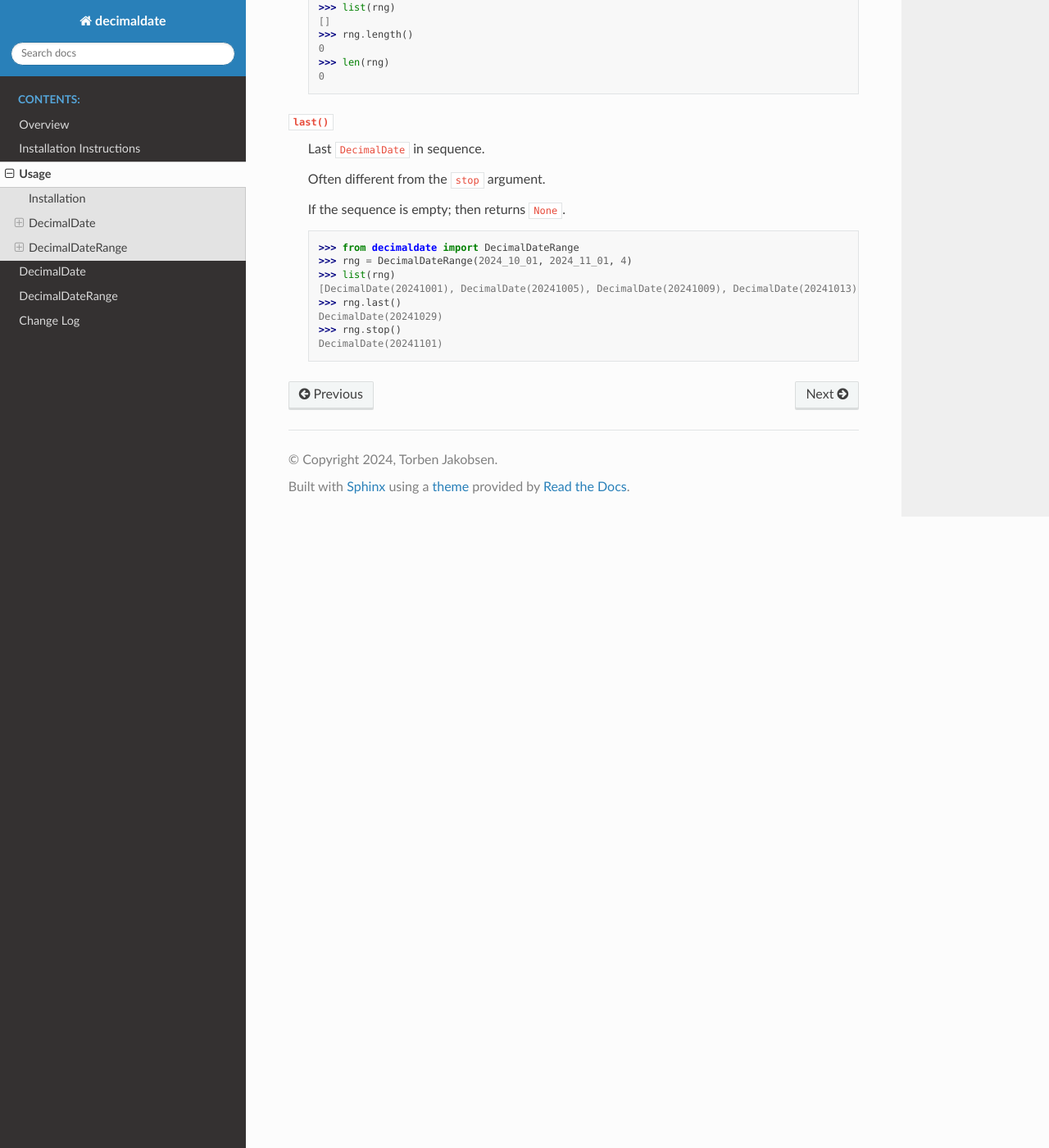
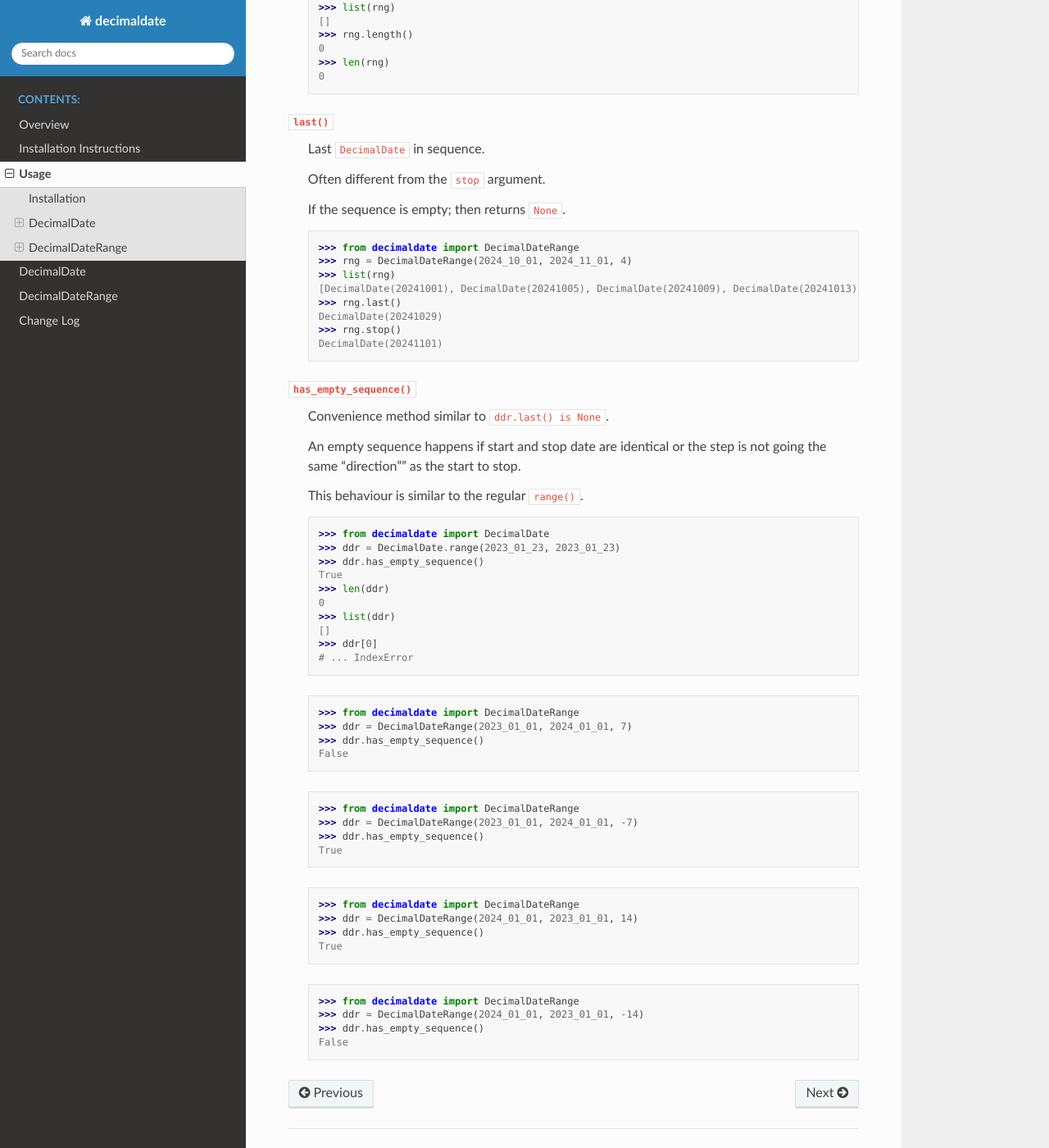
Before and after one commit to TorbenJakobsen/decimaldate, a Sphinx documentation site: the page built from docs/source/usage.rst, in a window 1280 px wide and 1400 px high, scrolled down 10843 px. Shown: the whole window at 82% size. Built offline with Sphinx 7.4.7 and the Read the Docs theme 3.1.0, drawn with Linux system fonts in a browser that asks for light colours.

Commit message:
add `has_empty_sequence()` + bump to 0.2.3

```diff
--- a/README.rst
+++ b/README.rst
@@ -42,9 +42,9 @@
    :alt: Using black formatter
    :target: https://github.com/psf/black
 
-.. |commits-since| image:: https://img.shields.io/github/commits-since/TorbenJakobsen/decimaldate/v0.2.2.svg
+.. |commits-since| image:: https://img.shields.io/github/commits-since/TorbenJakobsen/decimaldate/v0.2.3.svg
    :alt: Commits since latest release
-   :target: https://github.com/TorbenJakobsen/decimaldate/compare/v0.2.2...main
+   :target: https://github.com/TorbenJakobsen/decimaldate/compare/v0.2.3...main
 
 .. |license| image:: https://img.shields.io/badge/License-BSD%203--Clause-blue.svg
    :alt: BSD 3 Clause
--- a/docs/source/index.rst
+++ b/docs/source/index.rst
@@ -26,9 +26,9 @@
    :alt: Using black formatter
    :target: https://github.com/psf/black
 
-.. |commits-since| image:: https://img.shields.io/github/commits-since/TorbenJakobsen/decimaldate/v0.2.2.svg
+.. |commits-since| image:: https://img.shields.io/github/commits-since/TorbenJakobsen/decimaldate/v0.2.3.svg
    :alt: Commits since latest release
-   :target: https://github.com/TorbenJakobsen/decimaldate/compare/v0.2.2...main
+   :target: https://github.com/TorbenJakobsen/decimaldate/compare/v0.2.3...main
 
 .. |license| image:: https://img.shields.io/badge/License-BSD%203--Clause-blue.svg
    :alt: BSD 3 Clause
--- a/docs/source/usage.rst
+++ b/docs/source/usage.rst
@@ -506,3 +506,42 @@ Instance Methods
     DecimalDate(20241029)
     >>> rng.stop()
     DecimalDate(20241101)
+
+``has_empty_sequence()``
+    Convenience method similar to ``ddr.last() is None``.
+
+    An empty sequence happens if start and stop date are identical
+    or the step is not going the same "direction"" as the start to stop.
+
+    This behaviour is similar to the regular ``range()``.
+
+    >>> from decimaldate import DecimalDate
+    >>> ddr = DecimalDate.range(2023_01_23, 2023_01_23)
+    >>> ddr.has_empty_sequence()
+    True
+    >>> len(ddr)
+    0
+    >>> list(ddr)
+    []
+    >>> ddr[0]
+    # ... IndexError
+
+    >>> from decimaldate import DecimalDateRange
+    >>> ddr = DecimalDateRange(2023_01_01, 2024_01_01, 7)
+    >>> ddr.has_empty_sequence()
+    False
+
+    >>> from decimaldate import DecimalDateRange
+    >>> ddr = DecimalDateRange(2023_01_01, 2024_01_01, -7)
+    >>> ddr.has_empty_sequence()
+    True
+
+    >>> from decimaldate import DecimalDateRange
+    >>> ddr = DecimalDateRange(2024_01_01, 2023_01_01, 14)
+    >>> ddr.has_empty_sequence()
+    True
+
+    >>> from decimaldate import DecimalDateRange
+    >>> ddr = DecimalDateRange(2024_01_01, 2023_01_01, -14)
+    >>> ddr.has_empty_sequence()
+    False
```
Also changed, not shown: docs/source/changelog.rst (+19 -0 lines), src/decimaldate/__init__.py (+44 -30 lines).
